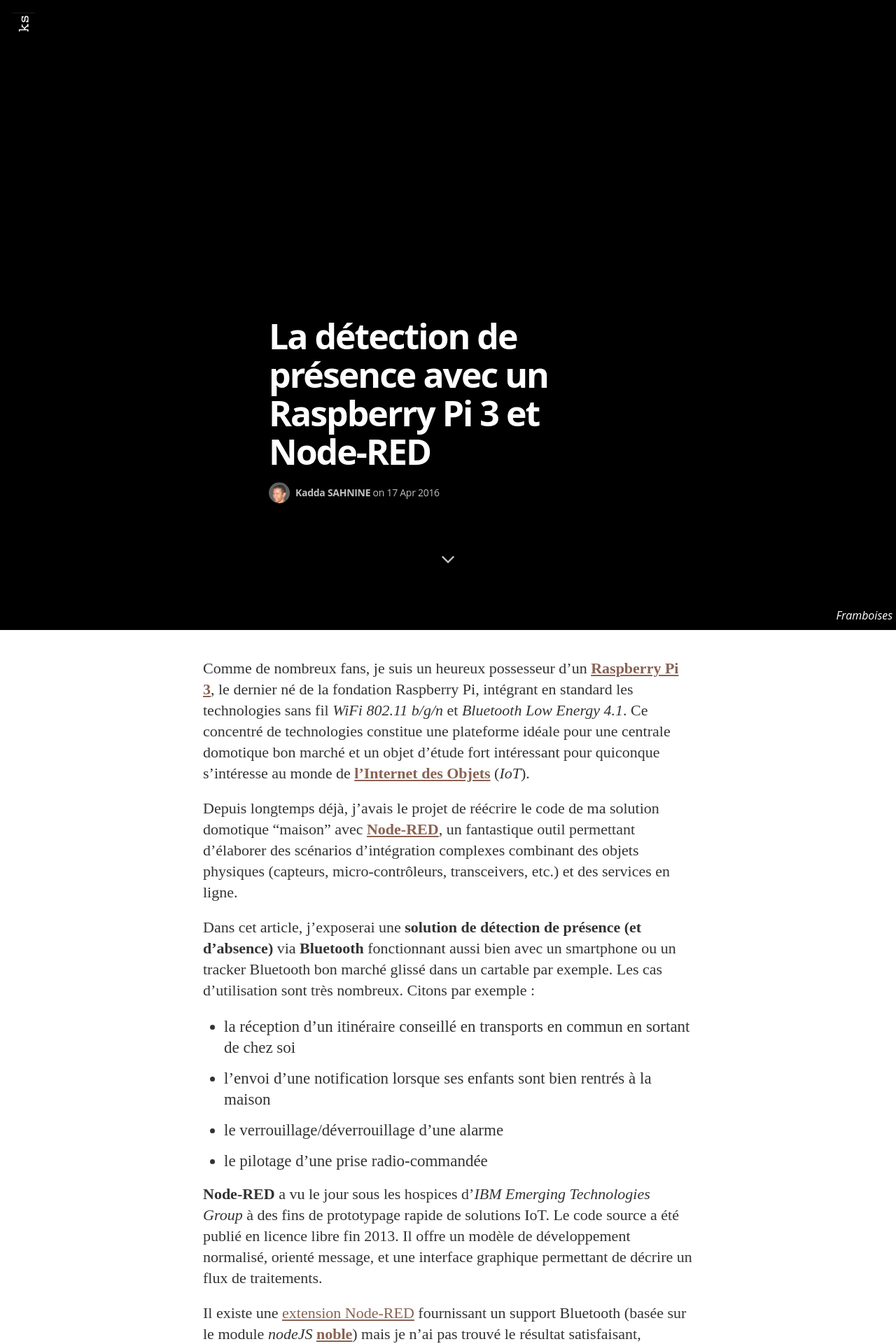
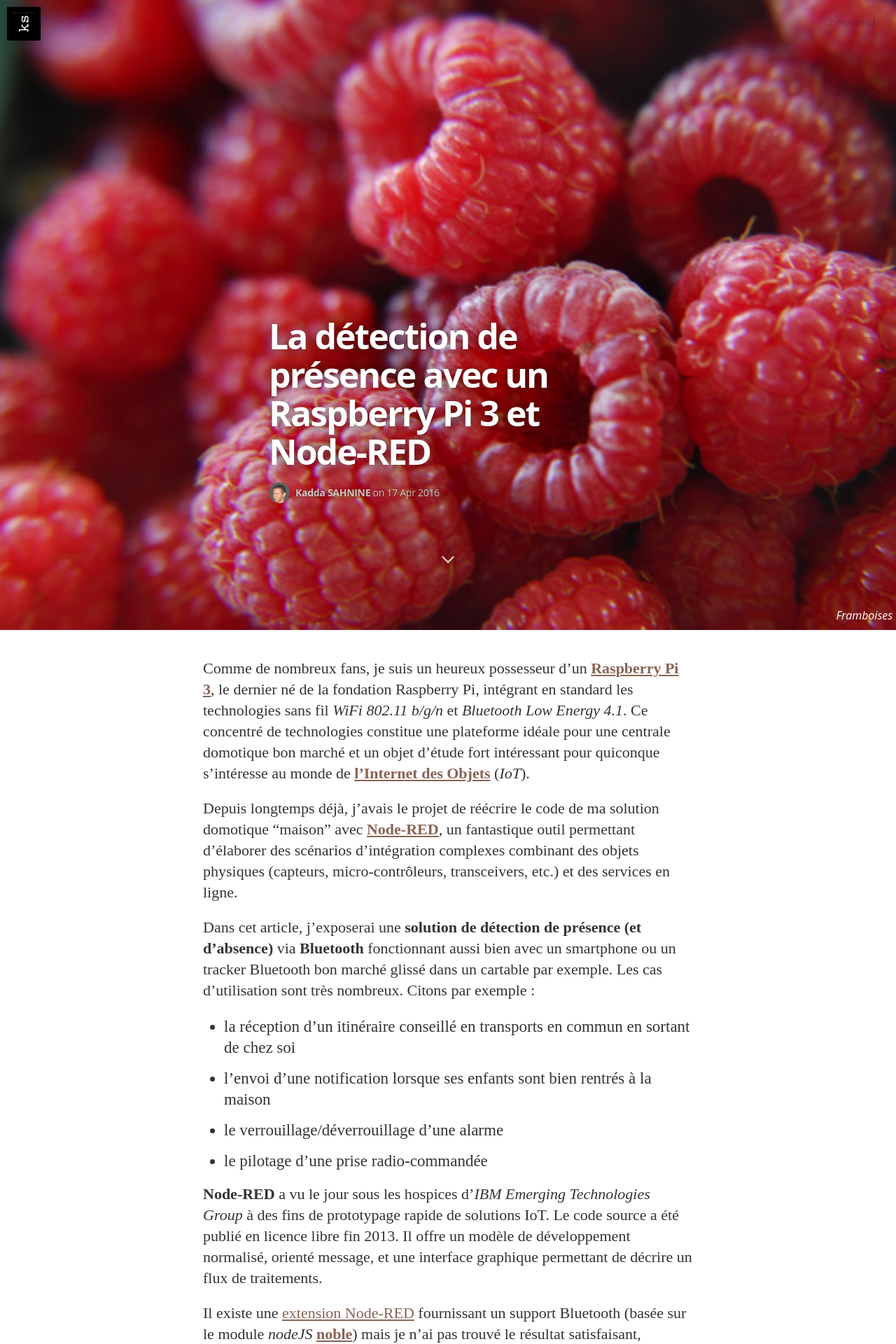
Before and after one commit to ksahnine/ksahnine.github.io, a Jekyll site: the page built from _posts/2016-04-17-detection-presence-raspberrypi.markdown, in a window 1280 px wide. Shown: the top 1920 px of the page at 70% size. Built offline with Jekyll 4.4.1, drawn with Linux system fonts in a browser that asks for light colours; nearby versions of some CDN libraries; some web fonts are replaced; Markdown is read by kramdown in place of the engine named in the settings.

Commit message:
chore(init): version initiale

```diff
--- a/_posts/2016-04-17-detection-presence-raspberrypi.markdown
+++ b/_posts/2016-04-17-detection-presence-raspberrypi.markdown
@@ -4,7 +4,7 @@
 date:   2016-04-17 06:00:00
 categories: iot raspberrypi
 tags: regular
-image: /assets/article_images/framboises.jpg
+image: /assets/couverture/framboises.jpg
 legend: Framboises
 ---
 
```
